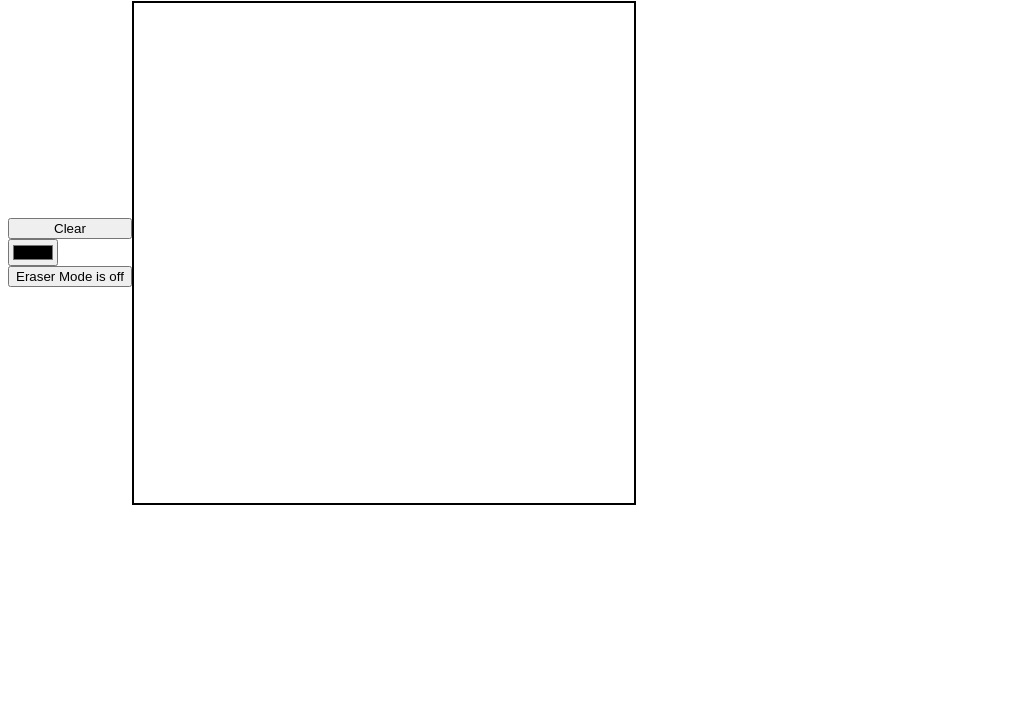
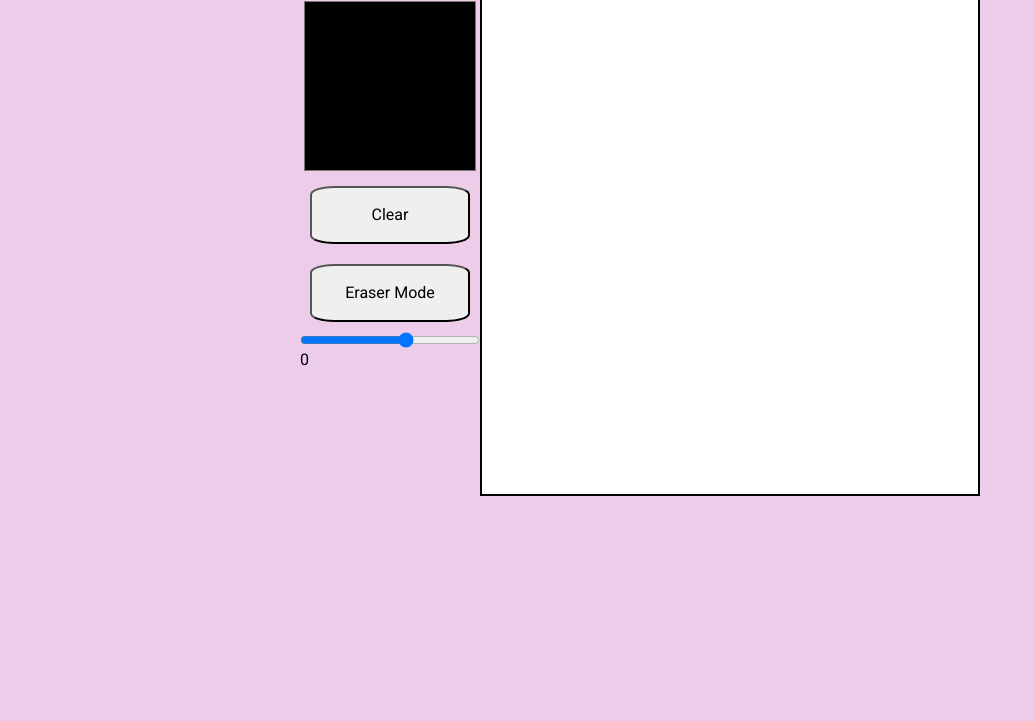
Before and after one commit to AdamDabre/Etch-a-Sketch, a plain HTML site: page index.html in a window 1280 px wide. Shown: the part 79-800 px from the top of the page, without its empty margins (0-1035 px from the left). Drawn offline with Linux system fonts and the light colour scheme.

Commit message:
Renamed the JS file to index.js Added the slider to change the size (this feature is not working right now ) Added a css reset file, this just removes the browser  default features taht are annoying to style with Eraser fucntin is working well as intened Styled the background and font Website format is finished

```diff
--- a/index.html
+++ b/index.html
@@ -5,16 +5,23 @@
     <meta http-equiv="X-UA-Compatible" content="IE=edge" />
     <meta name="viewport" content="width=device-width, initial-scale=1.0" />
     <title>Etch a Sketch</title>
+    <script src="./index.js" defer></script>
     <link rel="stylesheet" href="./style.css" />
-    <script src="./index.Js" defer></script>
+    <link rel="stylesheet" href="./reset.css" />
+    <link
+      href="https://fonts.googleapis.com/css2?family=Montserrat:wght@300&family=Pacifico&family=Permanent+Marker&family=Roboto&display=swap"
+      rel="stylesheet"
+    />
   </head>
   <body>
     <h1>Etch-a-Sketch</h1>
     <div id="mainBox">
       <div id="buttonSection">
-        <button id="clear">Clear</button>
         <input type="color" id="color-picker" />
-        <button id="eraserBtn">Eraser Mode is off</button>
+        <button id="clear" class="button">Clear</button>
+        <button id="eraserBtn" class="button">Eraser Mode</button>
+        <input id="canvasSize" type="range" min="0" max="10" step="2" />
+        <p id="size">0</p>
       </div>
       <div id="container"></div>
     </div>
--- a/index.Js
+++ b/index.js
@@ -1,28 +1,27 @@
 //using a double for loop to create a grid of divs per collum per row
-function createGrid(rowsAmount, columnsAmount) {
+function createGrid(squareSide) {
     let box = document.querySelector("#mainBox")
     let container = document.querySelector("#container");
 
-    for (let i = 0; i < columnsAmount; i++) {
+    for (let i = 0; i < squareSide; i++) {
         let column = document.createElement('div'); //creates a column to be used
         column.className = "column";
 
 
-        for (let j = 0; j < rowsAmount; j++) {
+        for (let j = 0; j < squareSide; j++) {
             let row = document.createElement("div");
             row.className = "rows";
             column.appendChild(row);
         }
         container.appendChild(column);
     }
-    document.box.appendChild(container);
+    box.appendChild(container);
 }
 
 
 // The values of rows and colllums determine how many "pixels" the canvas will have length and witdth wise
-let rows = 8;
-let columns = 8;
-createGrid(rows, columns);
+let squareSide = 32;
+createGrid(squareSide);
 const squares = document.querySelectorAll(".rows");
 const colorPicker = document.querySelector("#color-picker");
 let isMouseDown = false;
@@ -53,7 +52,7 @@ let eraserMode = false;
 eraserBtn.addEventListener('click', () => {
     eraserMode = !eraserMode;
     if (eraserMode) {
-        eraserBtn.textContent = "Eraser Mode is on";
+        eraserBtn.style.backgroundColor = "grey";
 
         squares.forEach(square => {
             square.addEventListener('mousedown', () => {
@@ -69,7 +68,8 @@ eraserBtn.addEventListener('click', () => {
             });
         });
     } else {
-        eraserBtn.textContent = "Eraser Mode is off";
+
+        eraserBtn.style.backgroundColor = "White";
 
     }
-})
+});
--- /dev/null
+++ b/reset.css
@@ -0,0 +1,52 @@
+/*
+  1. Use a more-intuitive box-sizing model.
+*/
+*, *::before, *::after {
+    box-sizing: border-box;
+  }
+  /*
+    2. Remove default margin
+  */
+  * {
+    margin: 0;
+  }
+  /*
+    3. Allow percentage-based heights in the application
+  */
+  html, body {
+    height: 100%;
+  }
+  /*
+    Typographic tweaks!
+    4. Add accessible line-height
+    5. Improve text rendering
+  */
+  body {
+    line-height: 1.5;
+    -webkit-font-smoothing: antialiased;
+  }
+  /*
+    6. Improve media defaults
+  */
+  img, picture, video, canvas, svg {
+    display: block;
+    max-width: 100%;
+  }
+  /*
+    7. Remove built-in form typography styles
+  */
+  input, button, textarea, select {
+    font: inherit;
+  }
+  /*
+    8. Avoid text overflows
+  */
+  p, h1, h2, h3, h4, h5, h6 {
+    overflow-wrap: break-word;
+  }
+  /*
+    9. Create a root stacking context
+  */
+  #root, #__next {
+    isolation: isolate;
+  }
--- a/style.css
+++ b/style.css
@@ -1,4 +1,6 @@
-
+body{
+    background-color: #edccea;
+}
 #container {
     display: flex;   /* <--- required */
     gap: 0px;
@@ -18,14 +20,36 @@
     height: 0;
     padding-top: 100%;
     background-color: rgb(255, 255, 255);
-
 }
 #mainBox{
     display: flex;
-    justify-content: flex-start;
-    align-items: center;
+    justify-content: center;
+    align-items: flex-start;
 }
 #buttonSection{
     display: flex;
     flex-flow: column;
 }
+.button{
+    margin: 10px;
+    padding: 15px 32px;
+    border-radius: 15%;
+}
+h1{
+    display: flex;
+   justify-content: center;
+   font-size: 50px;
+}
+input[type="color"]{
+    width: 180px;
+    height: 180px;
+    align-self: center;
+    border: none;
+    outline: none;
+    box-shadow: none;
+    background-color: #edccea;
+}
+*{
+    font-family: 'Montserrat', sans-serif;
+    font-family: 'Roboto', sans-serif;
+}
```
